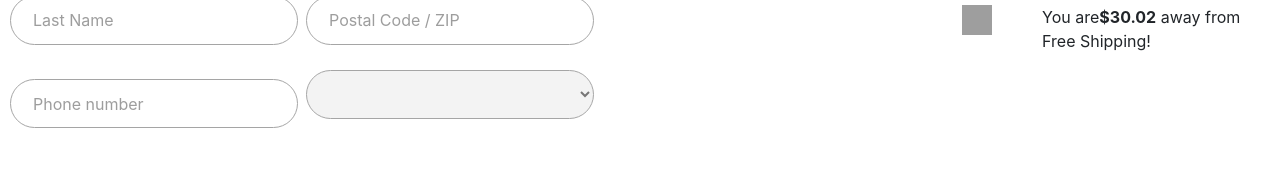
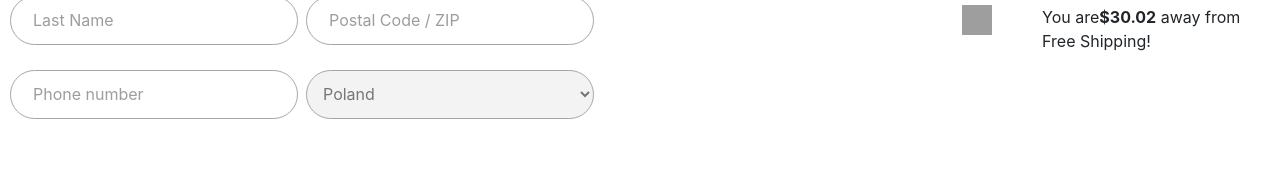
Before and after one commit to Pro-Developer01/payement-Gateway-Page, a React (Create React App) app: page / in a window 1280 px wide. Shown: the part 467-636 px from the top of the page. Built offline with nearby package versions, Linux system fonts and the light colour scheme; grey boxes are pictures that could not be loaded.

Commit message:
Select options  problem fixed

```diff
--- a/src/components/Shipping/Shipping.js
+++ b/src/components/Shipping/Shipping.js
@@ -44,6 +44,8 @@ export default function Shipping() {
                         <option value="Poland">Poland</option>
                         <option value="Poland">India</option>
                         <option value="Poland">America</option>
+                        <option value="Poland">China</option>
+                        <option value="Poland">Russia</option>
                         </select>
                 </div>
                </form>
--- a/src/components/Shipping/ShippingStyle.css
+++ b/src/components/Shipping/ShippingStyle.css
@@ -72,3 +72,7 @@ input
     width: 18rem;
     padding: 22px;
 }
+select
+{
+    padding: 12px !important;
+}
```
